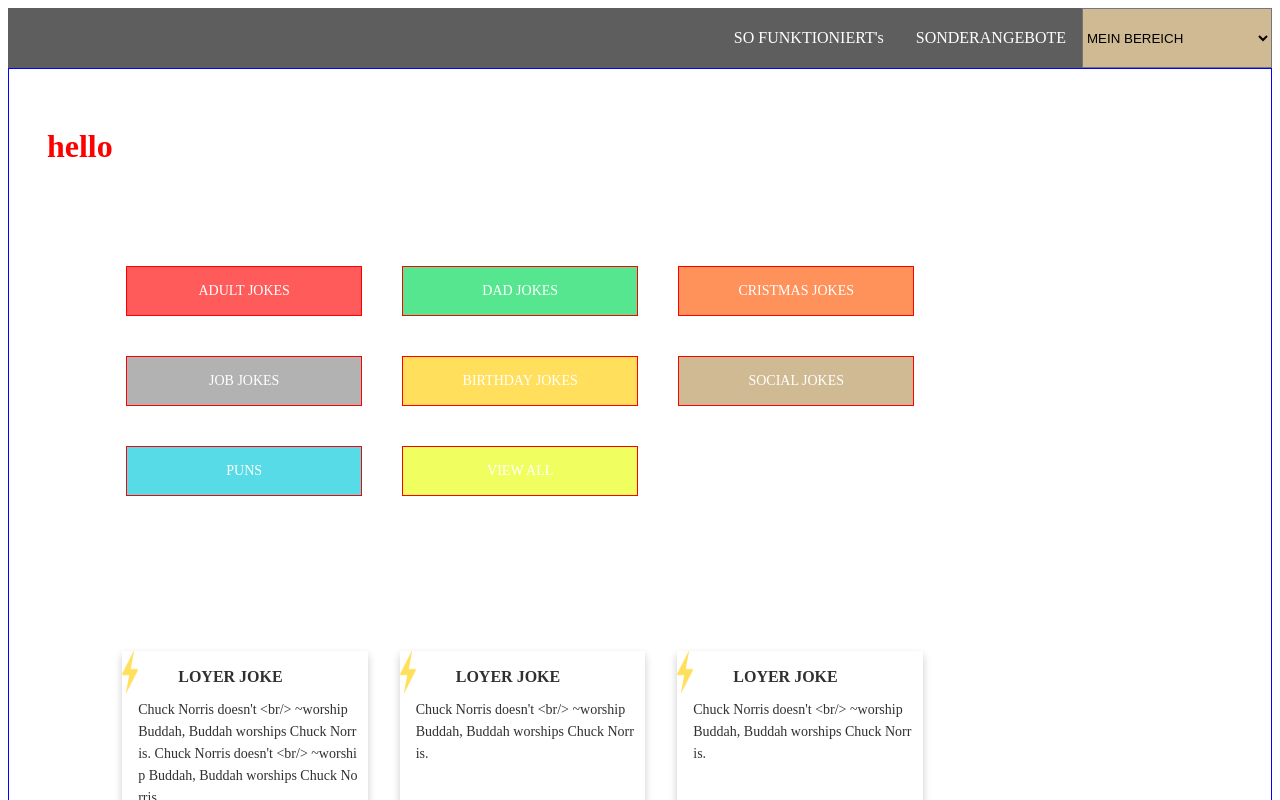
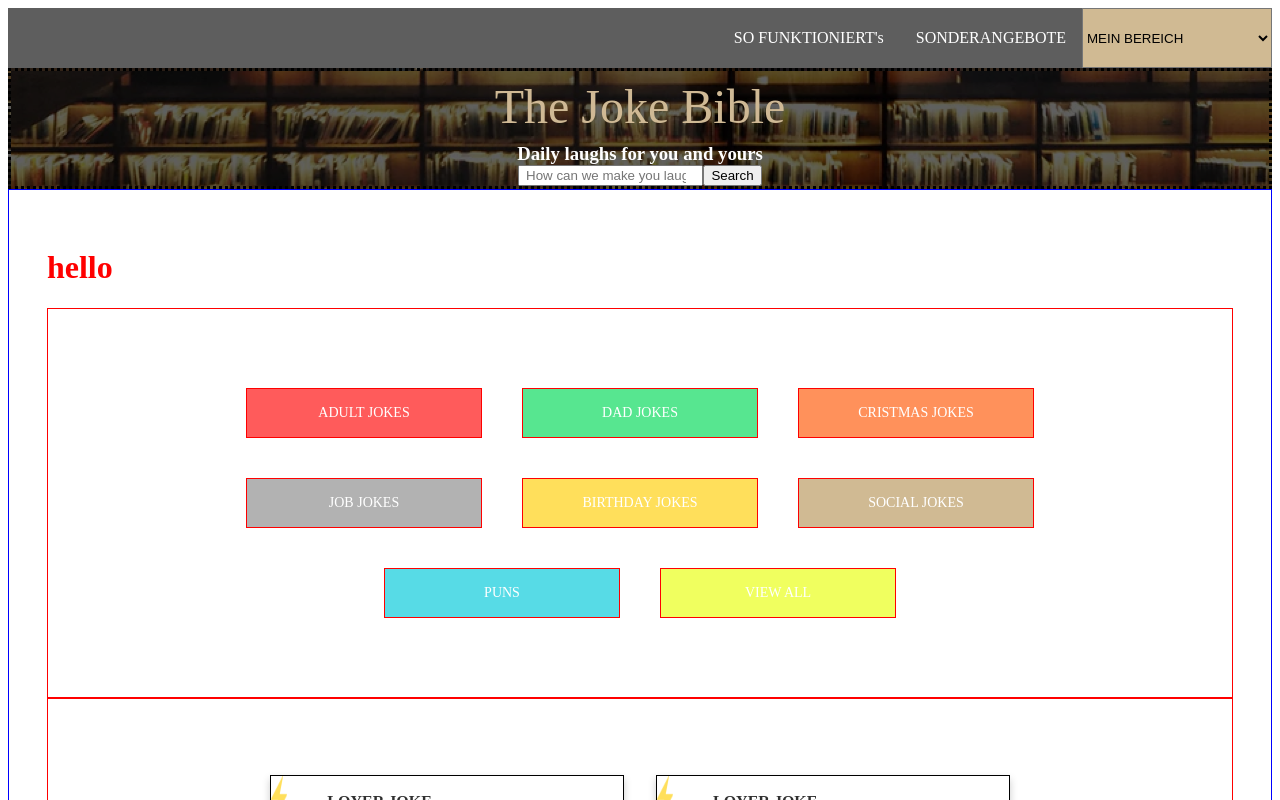
Before and after one commit to hamrouni-wajdi/chuck-jokes, a React app: page / in a window 1280 px wide. Shown: the top 800 px of the page. Built offline with nearby package versions, Linux system fonts and the light colour scheme; a web font is replaced by a local one.

Commit message:
styling title

```diff
--- a/src/App.js
+++ b/src/App.js
@@ -6,11 +6,14 @@ import NavBar from "./components/NavBar";
 import Button from "./components/Button";
 import Joke from "./components/Joke";
 import ButtonContainer from "./components/ButtonContainer";
+import Search from "./components/Search";
+
 function App() {
   return (
     <div>
       <header>
         <NavBar />
+        <Search />
       </header>
       {/* {console.log(
         useAxiosPost(" https://api.chucknorris.io/jokes/search?query=all")
--- /dev/null
+++ b/src/components/Search.js
@@ -0,0 +1,14 @@
+function Search({}) {
+  return (
+    <div className="search-container">
+      <p className="the-joke-bible">The Joke Bible</p>
+      <h3 id="caption"> Daily laughs for you and yours</h3>
+      <div>
+        <input type="search" placeholder=" How can we make you laugh today ?" />
+        <button>Search </button>
+      </div>
+    </div>
+  );
+}
+
+export default Search;
--- a/src/styles.scss
+++ b/src/styles.scss
@@ -1,4 +1,7 @@
 $myColor: red;
+//@import"./images/assets_Homework_Front-End_01/search-copy.png";
+
+
 
 @font-face {
   font-family: "Montserrat";
@@ -89,7 +92,7 @@ color: #ffffff;
 }
 
 .joke-body{
-  width: 328px;
+  max-width: 328px;
   height: 154;
   margin: 6px 0 32px;
   font-family: src('./');
@@ -102,26 +105,26 @@ color: #ffffff;
   color: #303030;
   margin-left: 16px;
   height:154px;
+  word-break: break-all;
+  display: inline-block;
 }
 .joke{
   box-shadow: 0 4px 8px 0 rgba(0,0,0,0.2);
   transition: 0.3s;
-  max-width: 23%;
+  max-width: 33%;
   flex-grow: 1;
   font-family: "Montserrat";
   margin: 16px;
   height: 18em;
-   p {
-    word-break: break-all;
-    display: inline-block;
-    max-width: 90%;
-   }
+  border: 1px solid black;
 }
 
 .jokes-container{
   display:flex;
   flex-wrap: wrap;
   padding: 5%;
+  border: 1px solid red;
+  justify-content: center;
 }
 .container{
   width:auto;
@@ -137,3 +140,39 @@ color: #ffffff;
 .button-container {
   margin:20px;
 }
+
+.search-container {
+border:3px dotted black ;
+width:auto;
+background-image: url("./images/assets_Homework_Front-End_01/bitmap.png");
+}
+.search-container > * {
+justify-self: center;
+max-width: 325px;
+
+}
+.the-joke-bible{
+ width: 350px;
+ height: 72px;
+ font-size: 48px;
+ font-family: "Montserrat";
+ font-weight: normal;
+ font-stretch: normal;
+ font-style: normal;
+ line-height: 1.5;
+ letter-spacing: normal;
+ text-align: center;
+ color: #cfb995;
+ white-space: nowrap;
+ text-align: center;
+ margin: auto;
+ line-height: 72px;
+}
+
+.search-container > h3 {
+  font-family: "Montserrat";
+  color: #ffffff;
+  margin: auto;
+  width: 350px;
+  text-align: center;
+}
```
